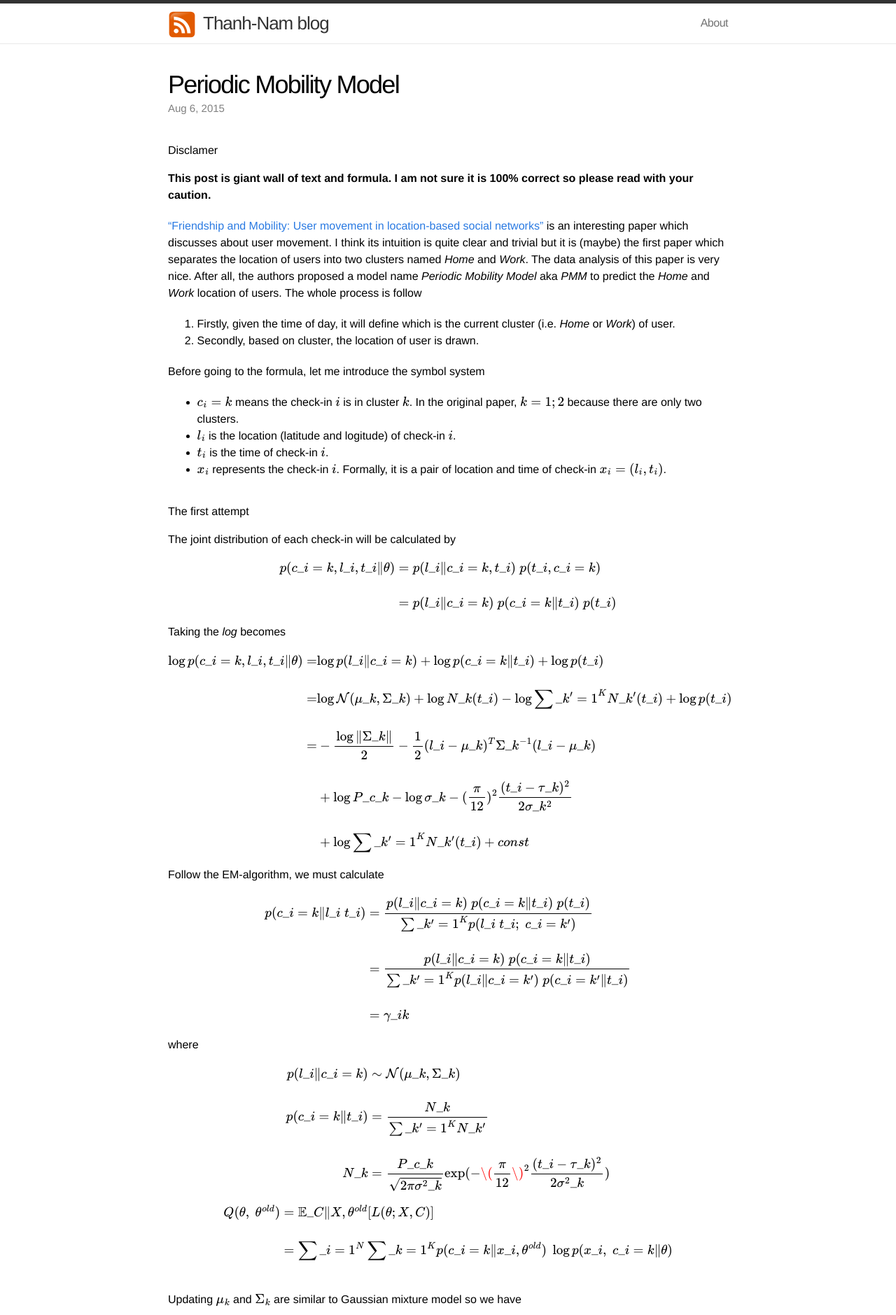
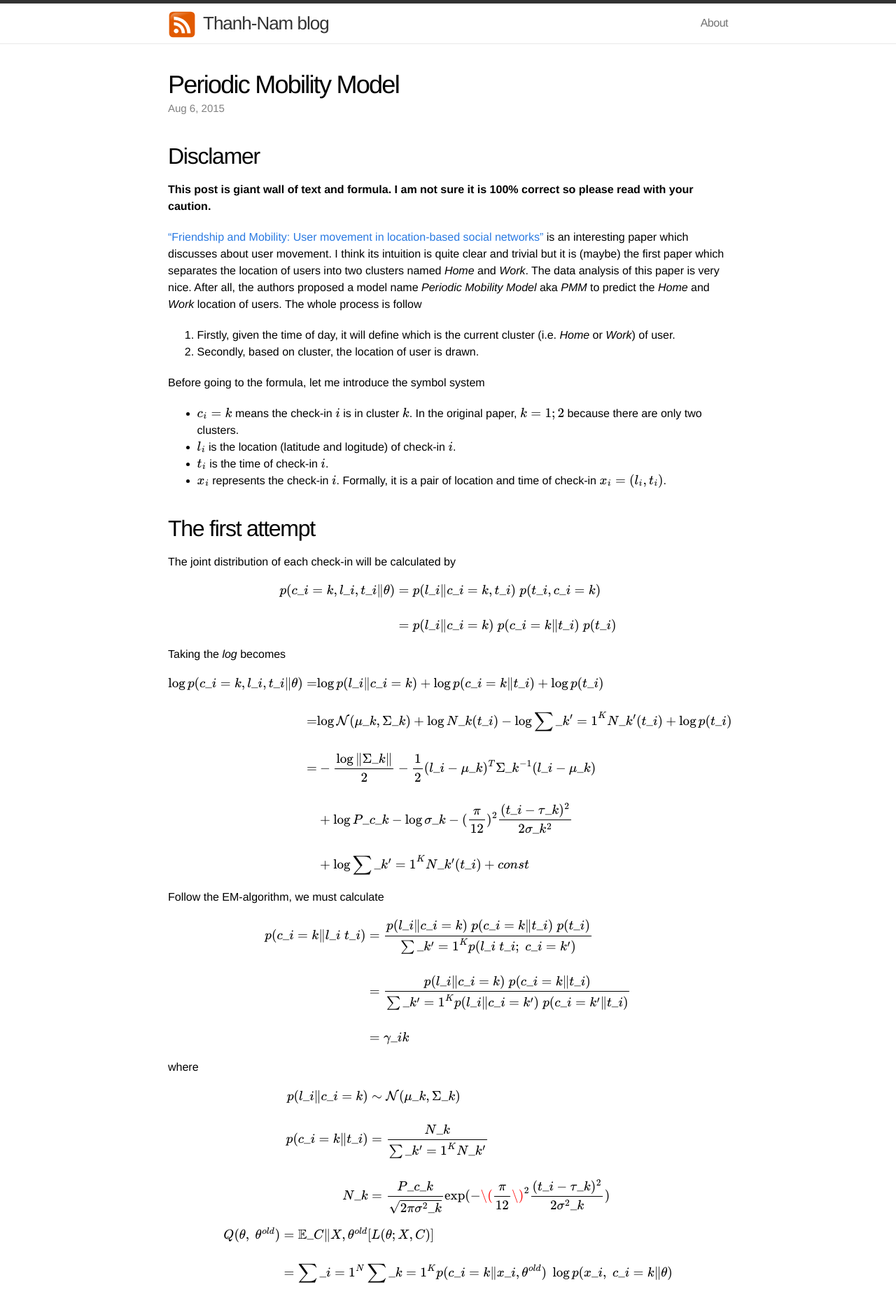
Before and after one commit to tndoan/tndoan.github.io, a Jekyll site: the page built from _posts/2015-08-06-PMM.markdown, in a window 1280 px wide. Shown: the top 1879 px of the page at 70% size. Built offline with Jekyll 4.4.1, drawn with Linux system fonts in a browser that asks for light colours; formulas are drawn with MathJax 3; comment, search, counter and statistics services are not loaded.

```diff
--- a/_posts/2015-08-06-PMM.markdown
+++ b/_posts/2015-08-06-PMM.markdown
@@ -7,7 +7,7 @@ comments: true
 date:   2015-08-06 22:30:00
 ---
 
-# Disclamer
+## Disclamer
 **This post is giant wall of text and formula. I am not sure it is 100% correct so please read with your caution.**
 
 ["Friendship and Mobility: User movement in location-based social networks"](https://cs.stanford.edu/people/jure/pubs/mobile-kdd11.pdf) is an interesting paper which discusses about user movement. I think its intuition is quite clear and trivial but it is (maybe) the first paper which separates the location of users into two clusters named *Home* and *Work*. The data analysis of this paper is very nice. After all, the authors proposed a model name *Periodic Mobility Model* aka *PMM* to predict the *Home* and *Work* location of users. The whole process is follow
@@ -22,7 +22,7 @@ Before going to the formula, let me introduce the symbol system
 * \\(t\_i\\) is the time of check-in \\(i\\).
 * \\(x\_i\\) represents the check-in \\(i\\). Formally, it is a pair of location and time of check-in \\(x\_i = (l\_i, t\_i) \\).
 
-# The first attempt
+## The first attempt
 
 The joint distribution of each check-in will be calculated by
 
@@ -112,7 +112,7 @@ Setting them equal to 0 cannot give us a closed form solution because \\(N\_k(t\
 
 Optimizing Q with these constraints is the pain in the neck. Moreover, I could not find the closed form solution. It is quite weird because the authors claimed that they could derive the closed form solution.
 
-# Another look of model
+## Another look of model
 
 $$
 \begin{align}
```
